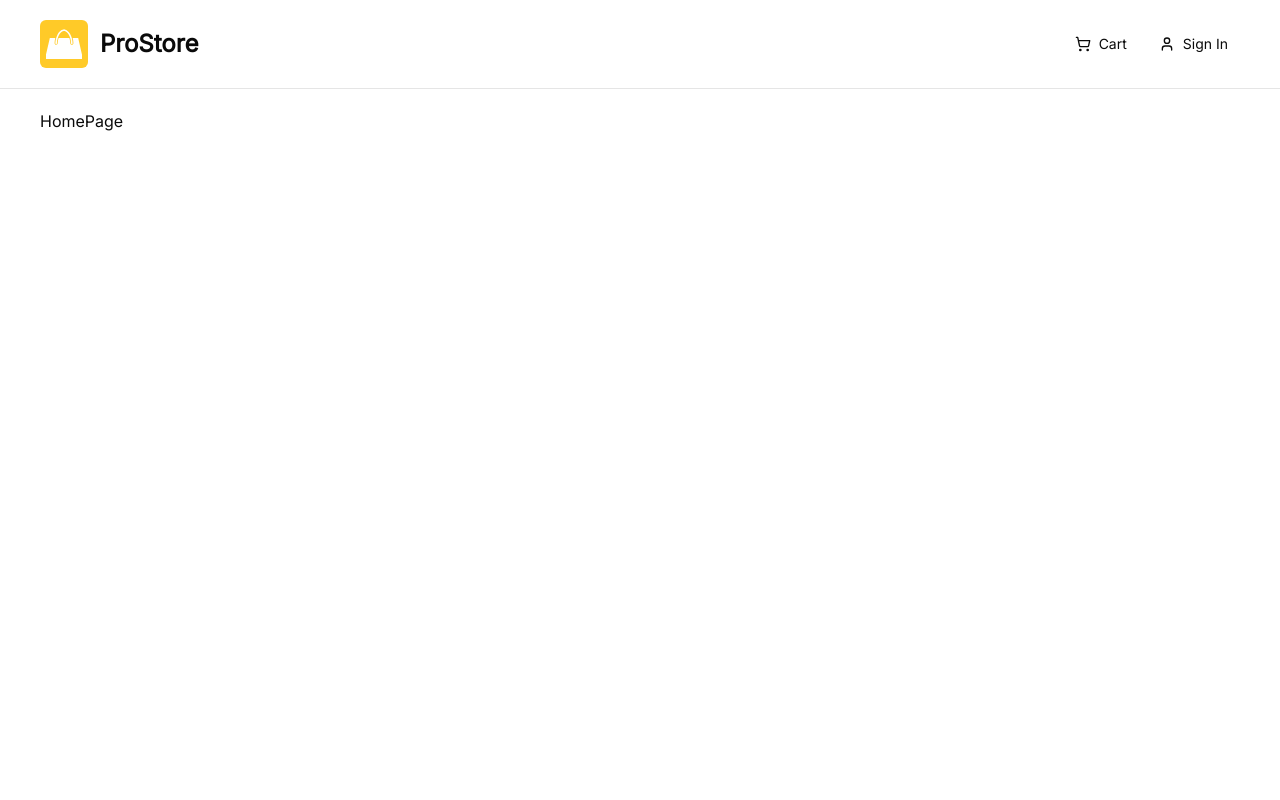
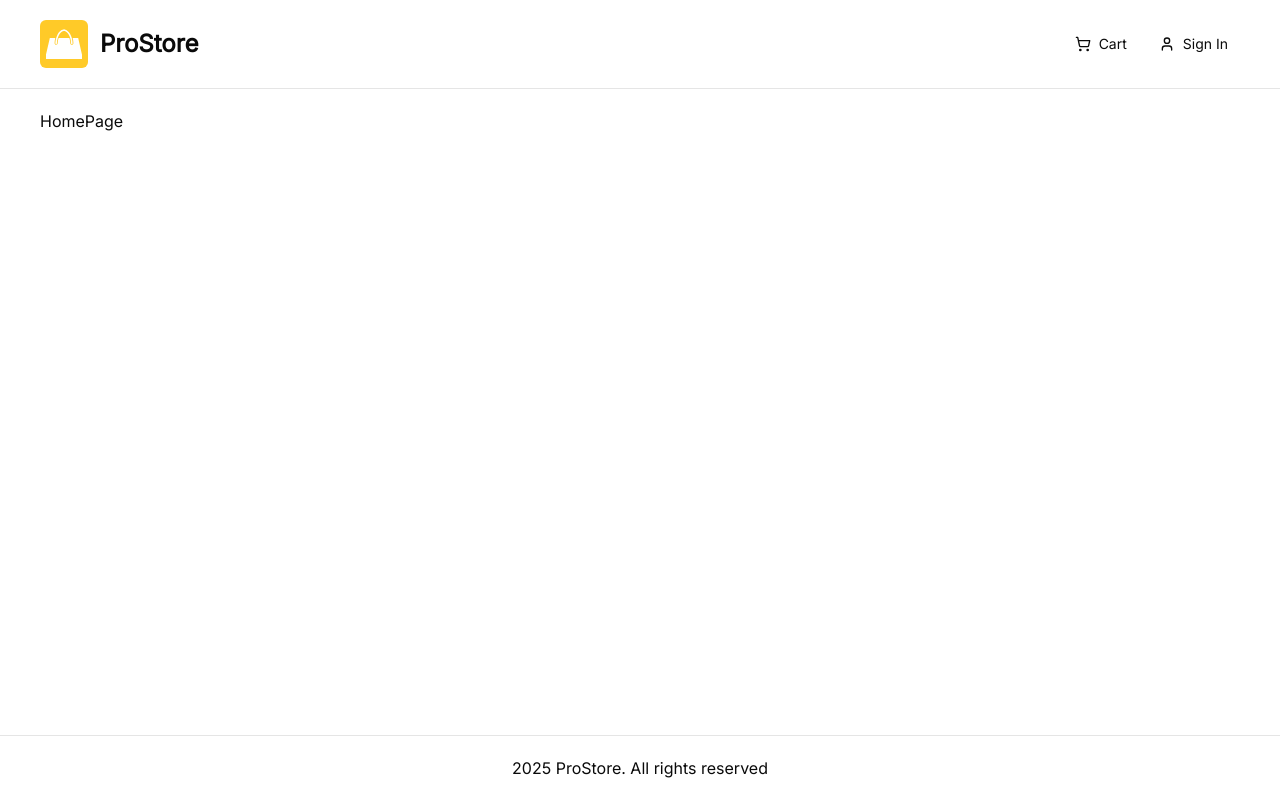
Before and after one commit to emirCo95/nextjs_ecommerce, a Next.js app: page / in a window 1280 px wide. Built offline with nearby package versions, Linux system fonts and the light colour scheme; no server answers.

Commit message:
create footer

```diff
--- a/app/(root)/layout.tsx
+++ b/app/(root)/layout.tsx
@@ -1,3 +1,4 @@
+import Footer from '@/components/footer';
 import Header from '@/components/shared/header';
 
 export default function RootLayout({
@@ -9,6 +10,7 @@
     <div className="flex flex-col h-screen">
       <Header />
       <main className="flex-1 wrapper">{children}</main>
+      <Footer />
     </div>
   );
 }
--- /dev/null
+++ b/components/footer.tsx
@@ -0,0 +1,16 @@
+import React from 'react';
+import { APP_NAME } from '@/lib/constants';
+
+const Footer = () => {
+  const currentYear = new Date().getFullYear();
+
+  return (
+    <footer className="border-t">
+      <div className="p-5 flex-center">
+        {currentYear} {APP_NAME}. All rights reserved
+      </div>
+    </footer>
+  );
+};
+
+export default Footer;
```
